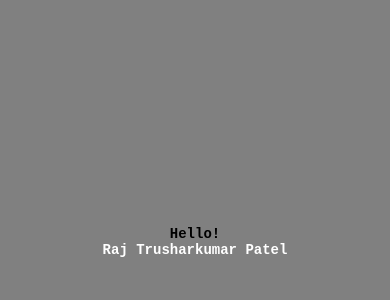
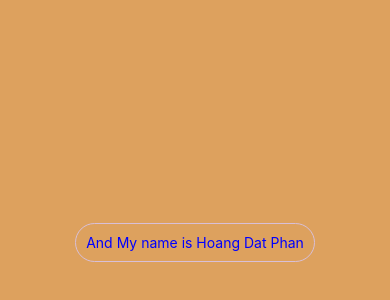
Before and after one commit to phd1497/Group-7, a React Native app: screen / in a window 390 px wide. Shown: the part 180-480 px from the top of the page. Built offline with nearby package versions, Linux system fonts and the light colour scheme.

Commit message:
Hoang_Dat change styled of text v2

```diff
--- a/App.js
+++ b/App.js
@@ -4,14 +4,9 @@ import { StyleSheet, Text, View } from 'react-native';
 export default function App() {
   return (
     <View style={styles.container}>
-      <Text style={styles.Greetings}>
-        Hello!
-      </Text>
 
 
-      <Text style={styles.Name}>
-        Raj Trusharkumar Patel
-      </Text>
+      <Text style={styles.names}>And My name is Hoang Dat Phan</Text>
 
       <StatusBar style="auto" />
     </View>
@@ -21,23 +16,16 @@ export default function App() {
 const styles = StyleSheet.create({
   container: {
     flex: 1,
-    backgroundColor: 'grey',
+    backgroundColor: '#dda15e',
     alignItems: 'center',
     justifyContent: 'center',
   },
 
-  Greetings: {
-    color: "black",
-    fontSize: '20',
-    fontFamily: 'Courier New',
-    fontWeight: 'bold',
-  },
-
-  Name: {
-    color: "white",
-    fontSize: '20',
-    fontFamily: 'Courier New',
-    fontWeight: 'bold',
-    justifyContent: 'center'
+  names:{
+    padding: 10,
+    borderWidth: 1,
+    borderColor: "thistle",
+    borderRadius: 50,
+    color:'blue',
   }
 });
```
